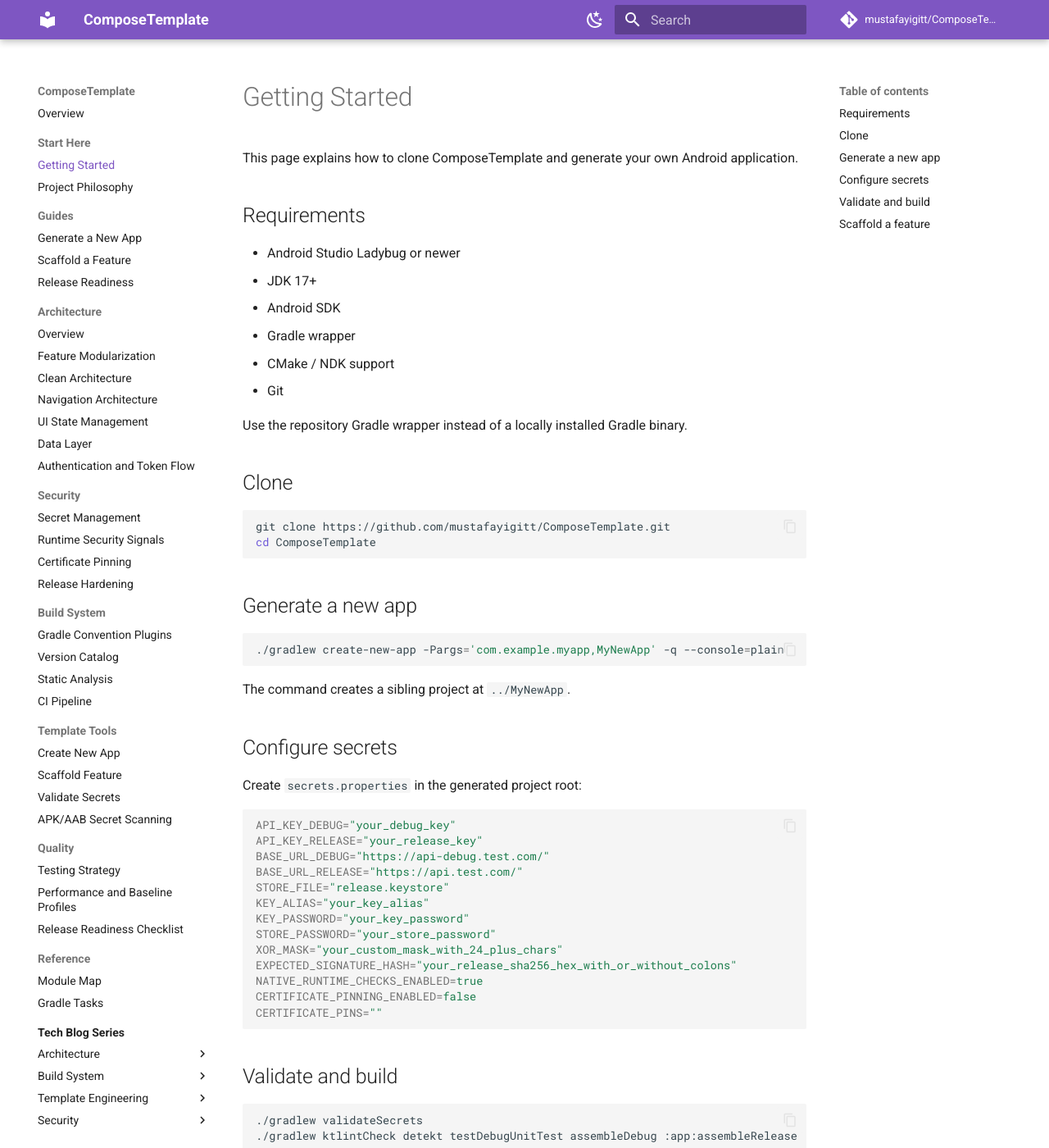
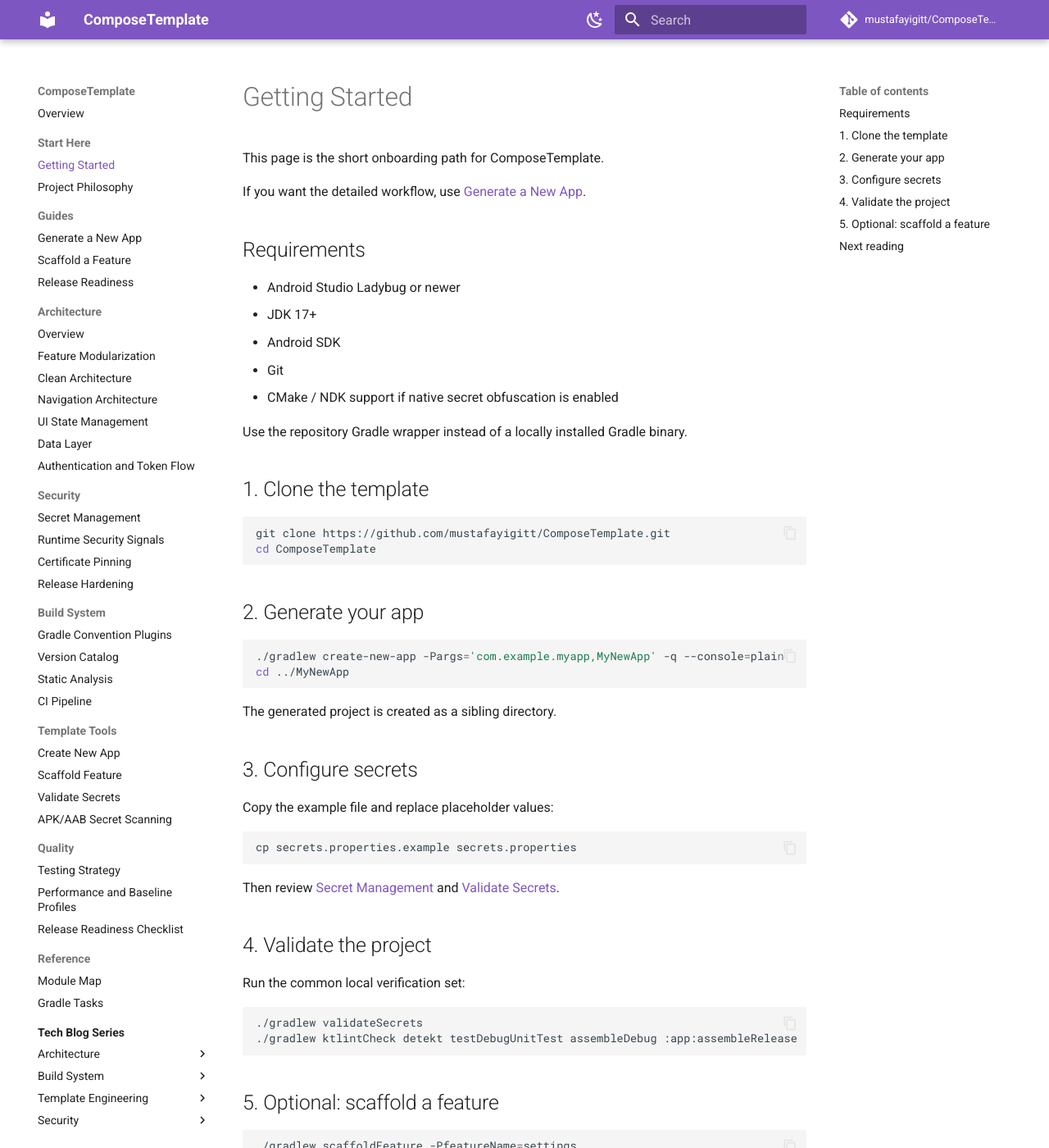
Before and after one commit to mustafayigitt/ComposeTemplate, an MkDocs documentation site: the page built from docs/getting-started.md, in a window 1280 px wide and 1400 px high. Shown: the whole window at 82% size. Built offline with MkDocs 1.6.1 and Material for MkDocs 9.7.7, drawn with Linux system fonts in a browser that asks for light colours; comment, search, counter and statistics services are not loaded; some of the changed text lies outside the part shown.

Commit message:
Clean up documentation landing and onboarding flow (#14)
* Clean up wiki landing and getting started flow

* Fix documentation links after wiki cleanup

````diff
--- a/docs/getting-started.md
+++ b/docs/getting-started.md
@@ -1,63 +1,67 @@
 # Getting Started
 
-This page explains how to clone ComposeTemplate and generate your own Android application.
+This page is the short onboarding path for ComposeTemplate.
+
+If you want the detailed workflow, use [Generate a New App](guides/generate-new-app.md).
 
 ## Requirements
 
 - Android Studio Ladybug or newer
 - JDK 17+
 - Android SDK
-- Gradle wrapper
-- CMake / NDK support
 - Git
+- CMake / NDK support if native secret obfuscation is enabled
 
 Use the repository Gradle wrapper instead of a locally installed Gradle binary.
 
-## Clone
+## 1. Clone the template
 
 ```bash
 git clone https://github.com/mustafayigitt/ComposeTemplate.git
 cd ComposeTemplate
 ```
 
-## Generate a new app
+## 2. Generate your app
 
 ```bash
 ./gradlew create-new-app -Pargs='com.example.myapp,MyNewApp' -q --console=plain
+cd ../MyNewApp
 ```
 
-The command creates a sibling project at `../MyNewApp`.
+The generated project is created as a sibling directory.
 
-## Configure secrets
+## 3. Configure secrets
 
-Create `secrets.properties` in the generated project root:
+Copy the example file and replace placeholder values:
 
-```properties
-API_KEY_DEBUG="your_debug_key"
-API_KEY_RELEASE="your_release_key"
-BASE_URL_DEBUG="https://api-debug.test.com/"
-BASE_URL_RELEASE="https://api.test.com/"
-STORE_FILE="release.keystore"
-KEY_ALIAS="your_key_alias"
-KEY_PASSWORD="your_key_password"
-STORE_PASSWORD="your_store_password"
-XOR_MASK="your_custom_mask_with_24_plus_chars"
-EXPECTED_SIGNATURE_HASH="your_release_sha256_hex_with_or_without_colons"
-NATIVE_RUNTIME_CHECKS_ENABLED=true
-CERTIFICATE_PINNING_ENABLED=false
-CERTIFICATE_PINS=""
+```bash
+cp secrets.properties.example secrets.properties
 ```
 
-## Validate and build
+Then review [Secret Management](security/secret-management.md) and [Validate Secrets](template-tools/validate-secrets.md).
+
+## 4. Validate the project
+
+Run the common local verification set:
 
 ```bash
 ./gradlew validateSecrets
 ./gradlew ktlintCheck detekt testDebugUnitTest assembleDebug :app:assembleRelease
 ```
 
-## Scaffold a feature
+## 5. Optional: scaffold a feature
 
 ```bash
 ./gradlew scaffoldFeature -PfeatureName=settings
 ./gradlew scaffoldFeature -PfeatureName=settings -PwithDatabase=true
 ```
+
+For details, read [Scaffold a Feature](guides/scaffold-feature.md).
+
+## Next reading
+
+1. [Project Philosophy](project-philosophy.md)
+2. [Generate a New App](guides/generate-new-app.md)
+3. [Architecture Overview](architecture/overview.md)
+4. [Convention Plugins](build-system/gradle-convention-plugins.md)
+5. [Release Readiness](guides/release-readiness.md)
````
Also changed, not shown: docs/index.md (+25 -23 lines).
